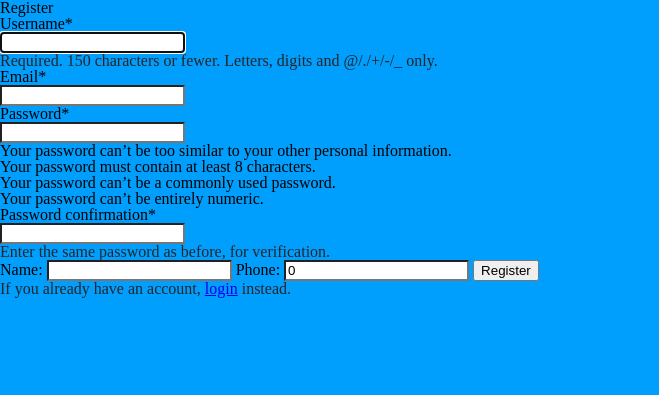
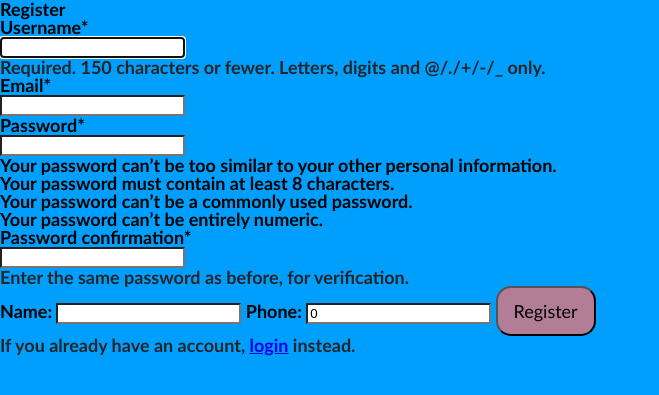
Before and after one commit to JorgeSaicoski/restaurantmanager, a Django app: page /account/register/ in a window 1280 px wide. Shown: the top 395 px of the page, without its empty margins (0-659 px from the left). Run offline with Django 4.2, Linux system fonts and the light colour scheme; some libraries are stand-ins or nearby versions.

Commit message:
improving css of main views

```diff
--- a/accounts/templates/accounts/login.html
+++ b/accounts/templates/accounts/login.html
@@ -2,7 +2,7 @@
 {% block content %}
 
 
-<div class="container py-5">
+<div class="container py-5 log-view">
 	<h1>Login</h1>
 	<form method="POST">
 		{% csrf_token %}
--- a/accounts/templates/accounts/register.html
+++ b/accounts/templates/accounts/register.html
@@ -4,7 +4,7 @@
 {% load crispy_forms_tags %}
 
 <!--Register-->
-<div class="container py-5">
+<div class="container py-5 reg-view">
 	<h1>Register</h1>
 	<form method="POST">
 		{% csrf_token %}
--- a/restaurants/templates/restaurants/home.html
+++ b/restaurants/templates/restaurants/home.html
@@ -12,8 +12,8 @@
       <div class="search restaurantBar">
         {% if show_login %}
           <ul class="login-register">
-            <li><a href="{% url 'register' %}">Registrar</a></li>
-            <li><a href="{% url 'login' %}">Entrar en mi cuenta</a></li>
+            <li class="login-font"><a href="{% url 'register' %}">Registrar</a></li>
+            <li class="register-font"><a href="{% url 'login' %}">Ingresar</a></li>
           </ul>
         {% endif %}
         <input type="text" id="searchBar" onkeyup="searchBar()" placeholder="Que vamos a pedir? Donde?" title="Type in a name">
--- a/static/css/main.css
+++ b/static/css/main.css
@@ -142,6 +142,27 @@ body {
   padding: 10px;
   border-radius: 2vh;
   margin: 10vh; }
+
+.login-font, .register-font {
+  font-family: 'Trebuchet MS', 'Lucida Sans Unicode', 'Lucida Grande', 'Lucida Sans', Arial, sans-serif;
+  font-size: 20px;
+}
+
+.reg-view, .log-view {
+  font-family: 'Trebuchet MS', 'Lucida Sans Unicode', 'Lucida Grande', 'Lucida Sans', Arial, sans-serif;
+  font-weight: bold;
+  font-size: 18px;
+}
+
+.btn {
+  background-color: #b17d97;
+  font-family: 'Trebuchet MS', 'Lucida Sans Unicode', 'Lucida Grande', 'Lucida Sans', Arial, sans-serif;
+  font-size: 18px;
+  border-radius: 15px;
+  width: 100px;
+  height: 50px;
+
+}
 
 .card {
   height: 60vh;
```
Also changed, not shown: accounts/migrations/0001_initial.py (deleted), accounts/migrations/0002_customer_restaurant.py (deleted), accounts/migrations/0003_alter_customer_email_alter_customer_restaurant.py (deleted).
